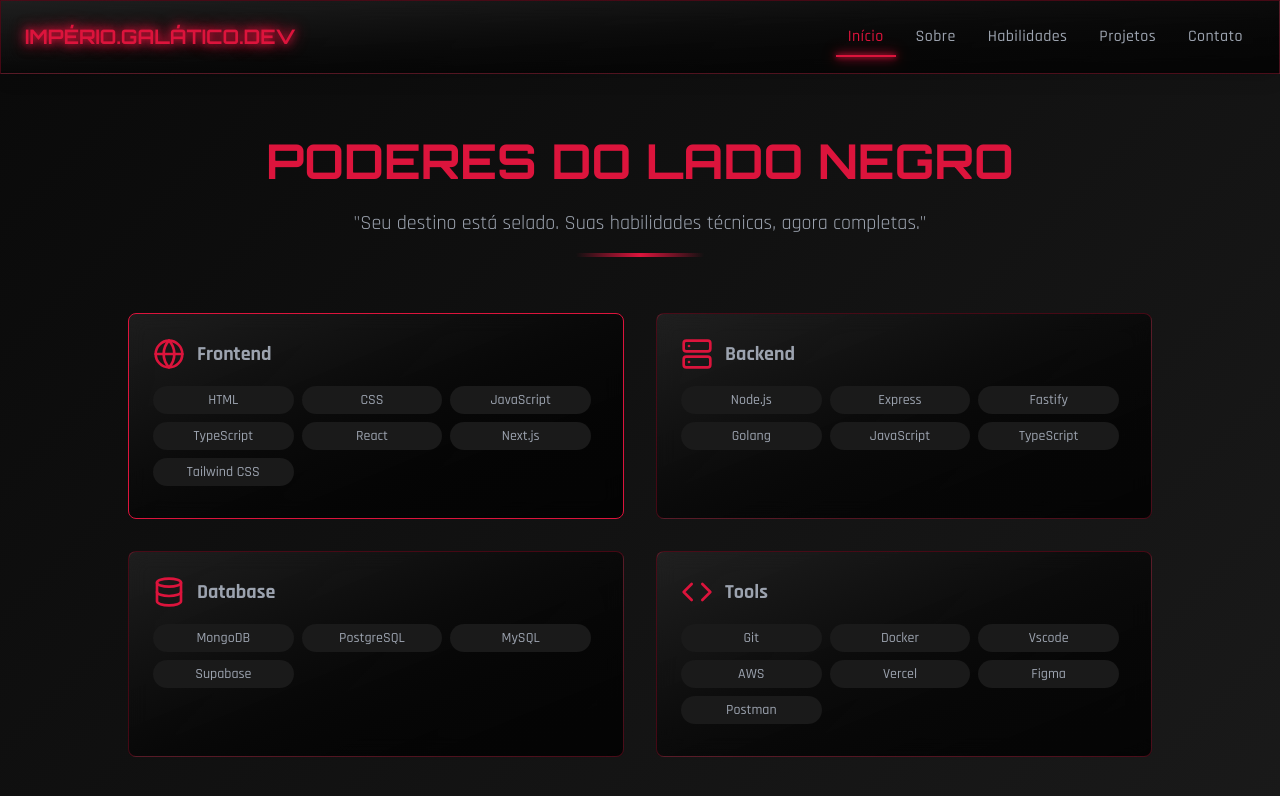
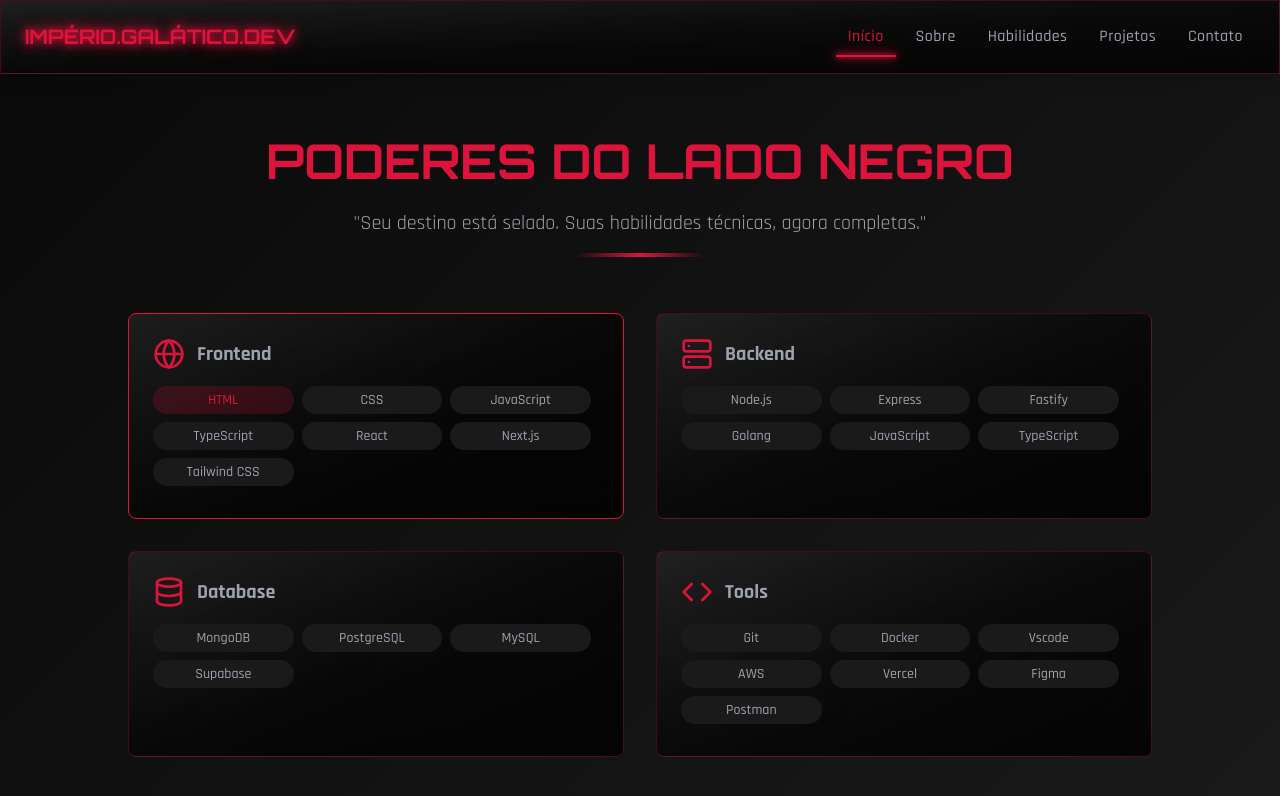
Before and after one commit to vinicius-lima-barbosa/vinicius-portfolio, a React (Vite) app: page / in a window 1280 px wide. In both pictures the pointer is over the element "HTML". Shown: the part 1529-2325 px from the top of the page. Built offline with nearby package versions, Linux system fonts and the light colour scheme.

Commit message:
update: updating skill section

```diff
--- a/src/components/skills-section/index.tsx
+++ b/src/components/skills-section/index.tsx
@@ -85,7 +85,7 @@ const SkillsSection = () => {
                 {skill.technologies.map((tech) => (
                   <span
                     key={tech}
-                    className="inline-block bg-sith-gray text-empire-silver px-3 py-1 rounded-full mr-2 mb-2 text-sm font-medium transition-colors duration-300"
+                    className="inline-block bg-sith-gray hover:bg-sith-red-hover text-empire-silver hover:text-sith-red-hover px-3 py-1 rounded-full mr-2 mb-2 text-sm font-medium transition-colors duration-300"
                   >
                     {tech}
                   </span>
--- a/src/index.css
+++ b/src/index.css
@@ -94,6 +94,10 @@
     color: #dc143c;
   }
 
+  .hover\:text-sith-red-hover:hover {
+    color: #dc143c;
+  }
+
   .text-glow {
     text-shadow:
       0 0 8px #dc143c,
@@ -106,6 +110,14 @@
 
   .hover\:imperial-border-hover:hover {
     border-color: #dc143c;
+  }
+
+  .bg-sith-red {
+    background-color: #dc143c;
+  }
+
+  .hover\:bg-sith-red-hover:hover {
+    background-color: #dc143c32;
   }
 }
 
```
